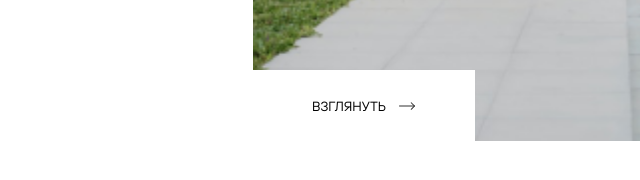
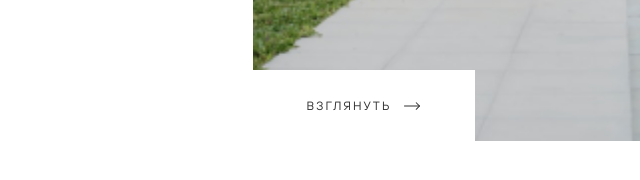
Before and after one commit to boby-boo/digital_project, a website built with webpack: page src/index.html in a window 1280 px wide. Shown: the part 822-1002 px from the top of the page, 202-842 px from the left. Built offline with nearby package versions, Linux system fonts and the light colour scheme; files whose address does not match are found by name; a web font is replaced by a local one.

Commit message:
fix: changed color on button

```diff
--- a/src/styles/_styles.scss
+++ b/src/styles/_styles.scss
@@ -60,6 +60,8 @@ body {
     max-width: 222px;
     width: 100%;
     height: 71px;
+    @include template-font(12, 400, $main-color);
+    letter-spacing: 2px;
     background-color: $light-color;
     @include template-transition(opacity);
 
```
Also changed, not shown: dist/index.html, 2 other files.
